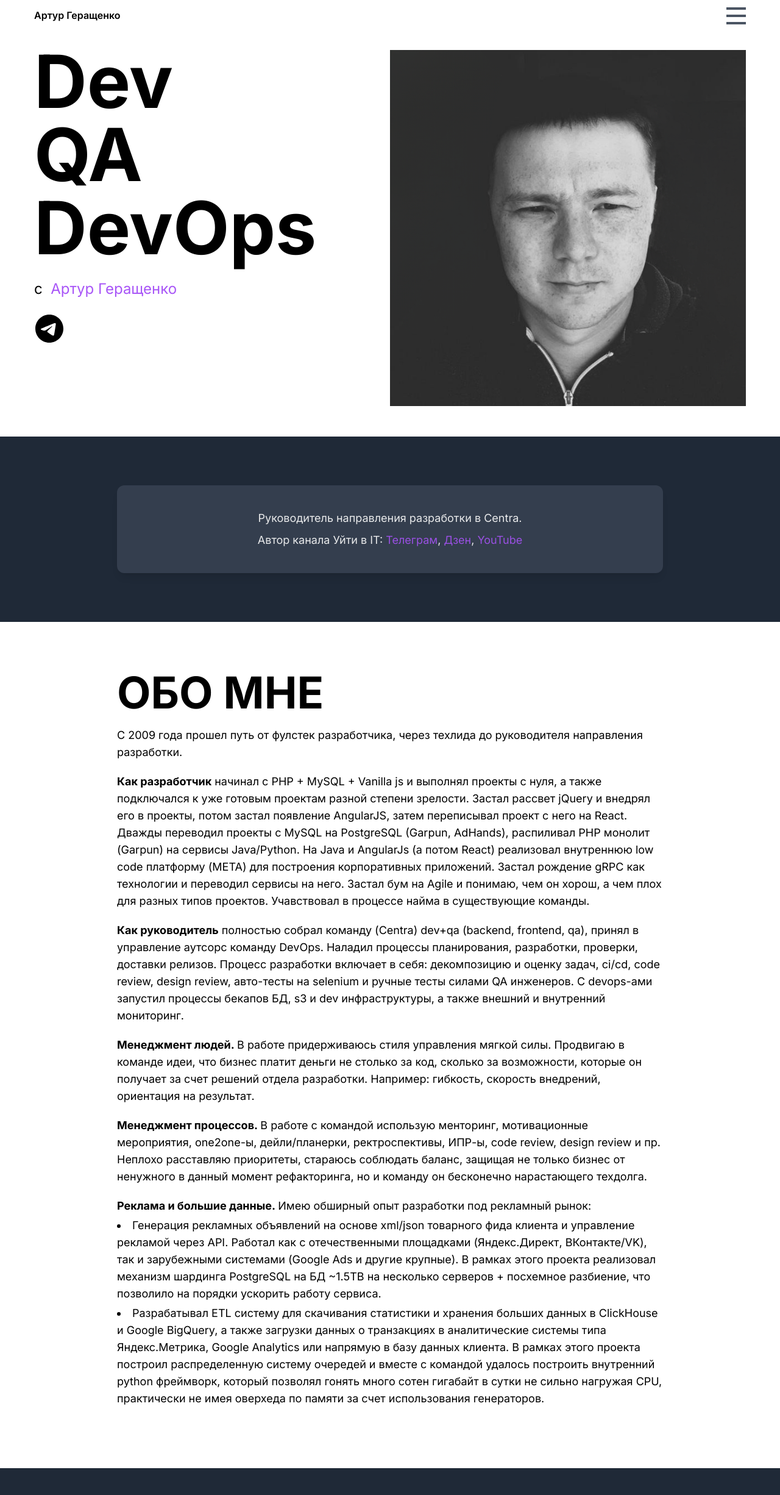
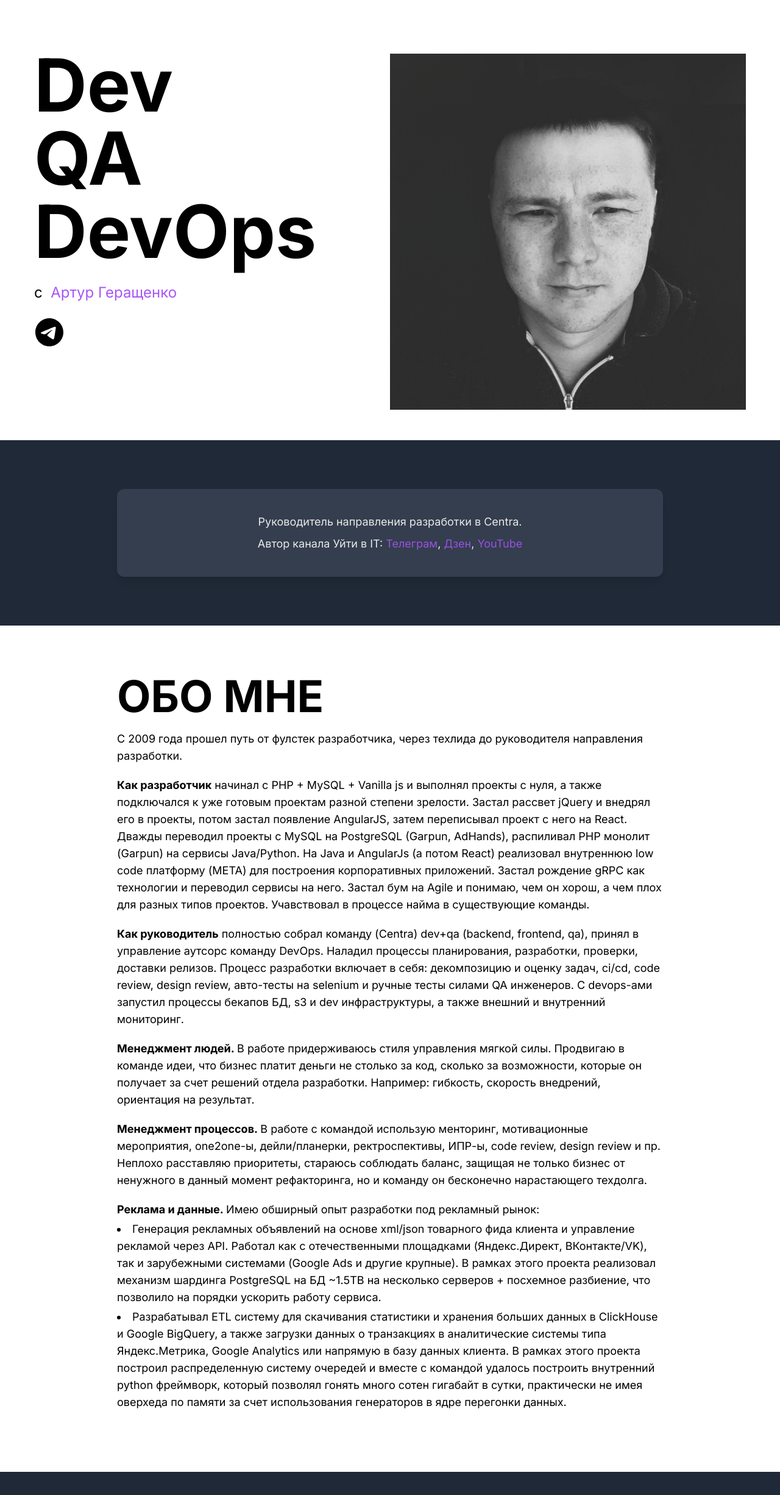
Before and after one commit to arturgspb/arturgspb.github.io, a Next.js app: page / in a window 1280 px wide. Shown: the top 2452 px of the page at 61% size. Built offline with nearby package versions, Linux system fonts and the light colour scheme.

Commit message:
feat: тексты

```diff
--- a/app/layout.tsx
+++ b/app/layout.tsx
@@ -1,19 +1,12 @@
 import type { Metadata } from "next";
 import { Inter, Kanit } from "next/font/google";
 import "./globals.css";
-import { Header } from "../components/Header";
+// import { Header } from "../components/Header";
 
 const InterFont = Inter({
     subsets: ["latin"],
     variable: '--font-inter',
 });
-
-const KanitFont = Kanit({
-    weight: "800",
-    subsets: ["latin"],
-    variable: '--font-kanit',
-});
-
 
 export const metadata: Metadata = {
     title: "Артур Геращенко",
@@ -28,7 +21,8 @@ export default function RootLayout({
     return (
         <html lang="ru">
         <body className={InterFont.className + ' text-black bg-site'}>
-        <Header/>
+        <div className={'p-4'}>&nbsp;</div>
+        {/*<Header/>*/}
         {children}
         </body>
         </html>
--- a/app/page.tsx
+++ b/app/page.tsx
@@ -114,7 +114,7 @@ export default function Home() {
 
                         <div className={'my-5'}>
                             <Text>
-                                <b>Реклама и большие данные.&nbsp;</b>
+                                <b>Реклама и данные.&nbsp;</b>
                                 Имею обширный опыт разработки под рекламный рынок:
                             </Text>
 
@@ -136,8 +136,8 @@ export default function Home() {
                                     проекта
                                     построил распределенную систему очередей и вместе с командой удалось построить
                                     внутренний python фреймворк, который позволял гонять много сотен гигабайт
-                                    в сутки не сильно нагружая CPU, практически не имея оверхеда по памяти за счет
-                                    использования генераторов.
+                                    в сутки, практически не имея оверхеда по памяти за счет
+                                    использования генераторов в ядре перегонки данных.
                                 </li>
                             </ul>
                         </div>
```
